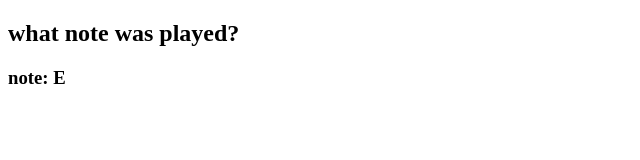
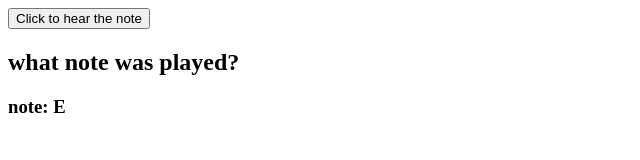
Before and after one commit to Seanmcdon/seanmcdon.github.io, a plain HTML site: page index.html in a window 1280 px wide. Shown: the whole page, without its empty margins (0-640 px from the left). Drawn offline with Linux system fonts and the light colour scheme.

Commit message:
Update index.html

```diff
--- a/index.html
+++ b/index.html
@@ -10,6 +10,7 @@
     <script src="script.js"></script>
   </head>
   <body>
+    <button id="start-button"> Click to hear the note</button>
     <h2> what note was played? </h2>
     <h3> note: <span id='the_note'></span></h3>
     <!-- Content -->
```
